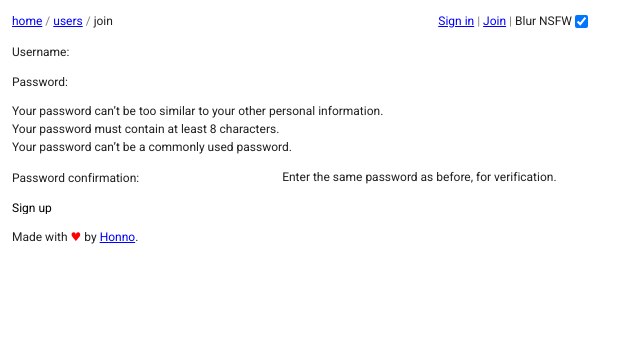
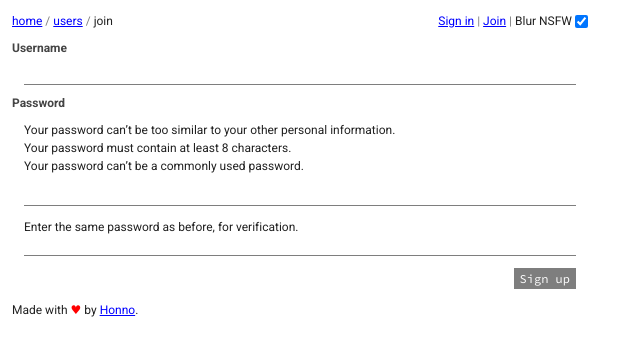
Before and after one commit to Honno/ascii-forever, a Django app: page /users/join in a window 1280 px wide. Shown: the top 356 px of the page, without its empty margins (0-640 px from the left). Run offline with Django 3.2, Linux system fonts and the light colour scheme; style sheets or scripts are compiled from the project's sources.

Commit message:
simple styles for sign in and join forms

```diff
--- a/core/_sass/_components.scss
+++ b/core/_sass/_components.scss
@@ -140,11 +140,6 @@ section > * {
         border: $red solid 1px;
 
         padding: 1em;
-    }
-
-    &.-submit {
-        border-top: $tertiary dotted 1px;
-        padding-top: 1em;
     }
 }
 
--- a/core/templates/core/extendables/art_form.html
+++ b/core/templates/core/extendables/art_form.html
@@ -117,7 +117,7 @@
         {{ hidden_field }}
         {% endfor %}
 
-        <div class="form-group -submit">
+        <div class="form-group">
             <div class="form-input" >
                 {% include "core/includes/error_box.html" with errors=form.non_field_errors %}
                 <div class="submit-input" >
--- a/core/templates/core/pages/join.html
+++ b/core/templates/core/pages/join.html
@@ -13,7 +13,51 @@
 {% block content %}
 <form method="post">
     {% csrf_token %}
-    {{ form.as_p }}
-    <input type="submit" value="Sign up" />
+
+    <div class="form-group">
+        <label>Username</label>
+        <div class="form-input">
+            {{ form.username.help_text }}
+            {% include "core/includes/error_box.html" with errors=form.username.errors %}
+            <input
+                class="line-input"
+                type="text"
+                name="username"
+                maxlength="20"
+                required>
+        </div>
+    </div>
+
+    <div class="form-group">
+        <label>Password</label>
+        <div class="form-input">
+            {{ form.password1.help_text }}
+            {% include "core/includes/error_box.html" with errors=form.password1.errors %}
+            <input
+                class="line-input"
+                type="text"
+                name="password1"
+                required>
+            {{ form.password2.help_text }}
+            {% include "core/includes/error_box.html" with errors=form.password2.errors %}
+            <input
+                class="line-input"
+                type="text"
+                name="password2"
+                required>
+        </div>
+    </div>
+
+    <div class="form-group">
+        <div class="form-input" >
+            {% include "core/includes/error_box.html" with errors=form.non_field_errors %}
+            <div class="submit-input" >
+                <input
+                    type="submit"
+                    class="button-input"
+                    value="Sign up">
+            </div>
+        </div>
+    </div>
 </form>
 {% endblock %}
```
Also changed, not shown: core/templates/core/pages/sign_in.html (+37 -2 lines).
